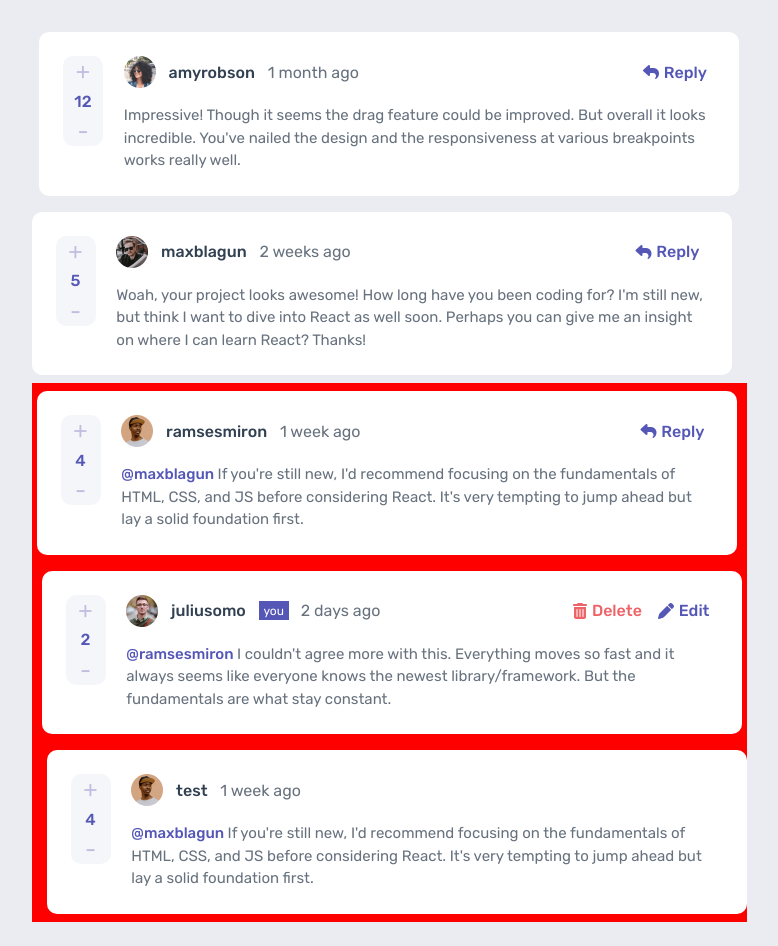
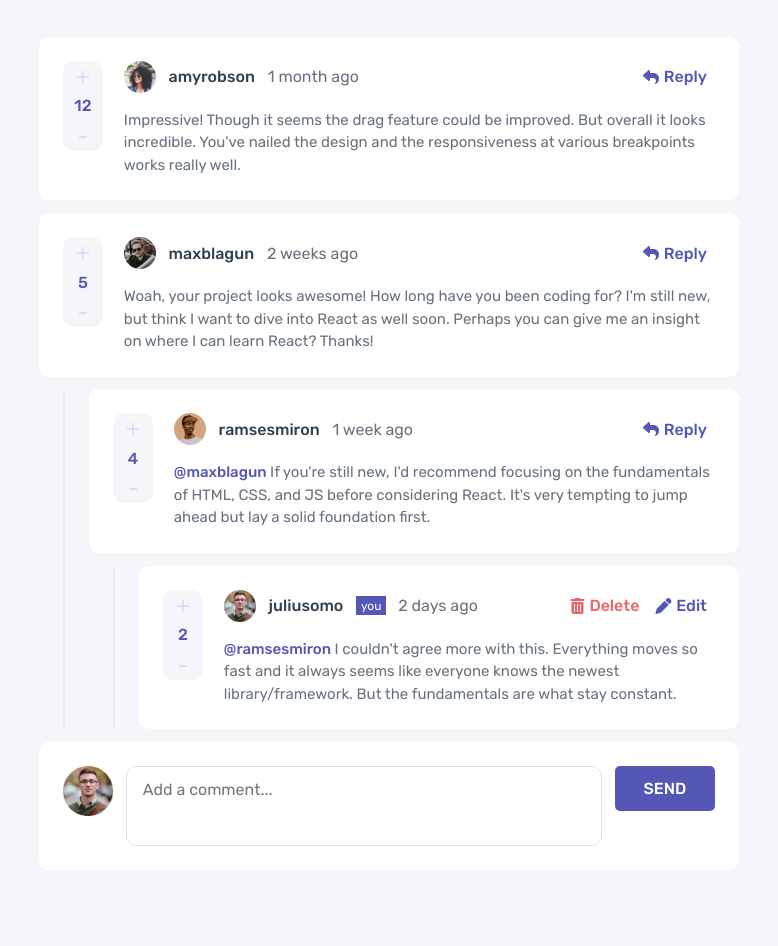
Before and after one commit to better5afe/Comments-section, a React (Create React App) app: page / in a window 1280 px wide. Shown: the whole page, without its empty margins (251-1029 px from the left). After the commit the page ends 907 px from the top, so only its background shows below. Built offline with nearby package versions, Linux system fonts and the light colour scheme.

Commit message:
added vertical line for nested comment replies and started working on the create/edit comment form

```diff
--- a/src/App.tsx
+++ b/src/App.tsx
@@ -1,11 +1,15 @@
 import CommentContextProvider from './context/CommentContextProvider';
 import CommentsList from './components/CommentsList';
+import CommentForm from './components/CommentForm';
 
 const App = () => {
 	return (
-		<CommentContextProvider>
+		<div className='app-wrapper'>
+			<CommentContextProvider>
 			<CommentsList />
+			<CommentForm placeholder='Add a comment...' buttonText='send' />
 		</CommentContextProvider>
+		</div>
 	);
 };
 
--- a/src/api/api.tsx
+++ b/src/api/api.tsx
@@ -57,19 +57,5 @@ export const getComments = async () => {
 			'2',
 			'ramsesmiron'
 		),
-		new CommentClass(
-			'5',
-			`If you're still new, I'd recommend focusing on the fundamentals of HTML, CSS, and JS before considering React. It's very tempting to jump ahead but lay a solid foundation first.`,
-			{
-				username: 'test',
-				userImg: require('../assets/images/image-ramsesmiron.png'),
-				userId: '3',
-			},
-			'4',
-			'1 week ago',
-			'4',
-			'maxblagun'
-
-		),
 	];
 };
--- a/src/assets/colors.css
+++ b/src/assets/colors.css
@@ -5,7 +5,7 @@
 	--light-grayish-blue: hsl(210, 14%, 59%);
 	--soft-red: hsl(358, 79%, 66%);
 	--pale-red: hsl(357, 100%, 86%);
-	--gray: hsl(247, 36%, 81%);
+	--gray: hsl(248, 66%, 91%);
 	--light-gray: hsl(223, 19%, 93%);
 	--very-light-gray: hsl(228, 33%, 97%);
 	--white: hsl(0, 0%, 100%);
--- a/src/components/Comment.css
+++ b/src/components/Comment.css
@@ -1,14 +1,4 @@
 @import url('../assets/colors.css');
-
-.comment-box {
-	width: 100%;
-	max-width: 700px;
-	padding: 0.8em;
-	margin: 0.5em 0;
-	background-color: var(--white);
-	border-radius: 1rem;
-	color: var(--grayish-blue);
-}
 
 .comment-header {
 	margin-bottom: 1em;
@@ -18,11 +8,6 @@
 .comment-info {
 	display: flex;
 	align-items: center;
-}
-
-.avatar {
-	height: 32px;
-	width: 32px;
 }
 
 .username {
@@ -56,24 +41,13 @@
 	align-items: center;
 }
 
-.replies-box {
-	display: flex;
-	background-color: red;
-	justify-content: space-between;
-	align-items: start;
+.nested-replies {
+	padding-left: 0.8em;
+	list-style-type: none;
+	border-left: 1px solid var(--gray);
 }
 
-.reply-separator {
-	height: 100%;
-	width: 5px;
-	background-color: red;
-}
 @media (min-width: 992px) {
-	.comment-box {
-		display: flex;
-		padding: 1.5em;
-	}
-
 	.comment-main {
 		order: 1;
 		margin-left: 1.3em;
@@ -93,4 +67,10 @@
 	.comment-aside {
 		display: block;
 	}
+
+	.nested-replies {
+		padding-left: 1.5em;
+		margin-left: 1.5em;
+		border-left: 2px solid var(--light-gray);
+	}
 }
--- a/src/components/Comment.tsx
+++ b/src/components/Comment.tsx
@@ -43,15 +43,15 @@ const Comment: React.FC<CommentProps> = ({
 		} else if (parentId !== null && commentLevel === 1) {
 			setNestingLevel(2);
 		} else if (parentId !== null && commentLevel === 2) {
-			setNestingLevel(3)
+			setNestingLevel(3);
 		}
 	}, [parentId, nestingLevel, commentLevel]);
 
 	const commentReplies = replies.filter((reply) => reply.parentId === id);
 
 	return (
-		<div>
-			<div className='comment-box' id={id}>
+		<>
+			<div className='component-box' id={id}>
 				<div className='comment-main'>
 					<div className='comment-header'>
 						<div className='comment-info'>
@@ -64,7 +64,6 @@ const Comment: React.FC<CommentProps> = ({
 							className='desktop-actions'
 							userId={userId}
 							nestingLevel={commentLevel}
-
 						/>
 					</div>
 					<div className='comment-body'>
@@ -82,15 +81,13 @@ const Comment: React.FC<CommentProps> = ({
 						className='mobile-actions'
 						userId={userId}
 						nestingLevel={commentLevel}
-
 					/>
 				</div>
 			</div>
 			{replies.length > 0 && (
-				<>
+				<ul className='nested-replies'>
 					{commentReplies.map((reply) => (
-						<div className='replies-box'>
-							<div className='reply-separator'>&nbsp;</div>
+						<li>
 							<Comment
 								key={reply.id}
 								id={reply.id}
@@ -105,11 +102,11 @@ const Comment: React.FC<CommentProps> = ({
 								replyingTo={reply.replyingTo}
 								commentLevel={nestingLevel}
 							/>
-						</div>
+						</li>
 					))}
-				</>
+				</ul>
 			)}
-		</div>
+		</>
 	);
 };
 
--- /dev/null
+++ b/src/components/CommentForm.css
@@ -0,0 +1,34 @@
+@import url('../assets/colors.css');
+
+.textarea {
+	height: 80px;
+	padding: 0.8em 1em;
+	margin-bottom: 0.8em;
+	border: 1px solid var(--gray);
+	border-radius: 1rem;
+	outline: none;
+	resize: none;
+	width: 100%;
+}
+
+.textarea:focus {
+	border: 1px solid var(--grayish-blue);
+}
+
+.form-btn {
+	float: right;
+}
+
+@media (min-width: 992px) {
+	.textarea {
+		margin: 0 0.8em;
+	}
+
+	.avatar {
+		order: -1;
+	}
+
+    .form-btn {
+        align-self: flex-start;
+    }
+}
--- a/src/components/CommentForm.tsx
+++ b/src/components/CommentForm.tsx
@@ -1,5 +1,28 @@
-const CommentForm = () => {
-	return <form></form>;
+import ActionBtn from './buttons/ActionBtn';
+import './CommentForm.css';
+
+const avatar = require('../assets/images/image-juliusomo.png');
+
+interface CommentFormProps {
+	placeholder: string;
+	buttonText: string;
+}
+
+const CommentForm: React.FC<CommentFormProps> = ({
+	placeholder,
+	buttonText,
+}) => {
+	const submitHandler = (event: React.FormEvent) => {
+		event.preventDefault();
+	};
+
+	return (
+		<form className='component-box' onSubmit={submitHandler}>
+			<textarea className='textarea' placeholder={placeholder}></textarea>
+			<img src={avatar} className='avatar form-avatar' alt="User's avatar" />
+			<ActionBtn text={buttonText} className='form-btn' />
+		</form>
+	);
 };
 
 export default CommentForm;
--- a/src/components/CommentsList.css
+++ /dev/null
@@ -1,5 +0,0 @@
-.comments-list {
-	display: flex;
-	flex-direction: column;
-	align-items: center;
-}
--- a/src/components/CommentsList.tsx
+++ b/src/components/CommentsList.tsx
@@ -1,8 +1,6 @@
 import { useContext } from 'react';
 import { CommentContext } from '../context/comment-context';
 import Comment from './Comment';
-
-import './CommentsList.css';
 
 const CommentsList = () => {
 	const commentCtx = useContext(CommentContext);
@@ -16,7 +14,7 @@ const CommentsList = () => {
 	);
 
 	return (
-		<div className='comments-list'>
+		<>
 			{rootComments.map((comment) => (
 				<Comment
 					key={comment.id}
@@ -33,7 +31,7 @@ const CommentsList = () => {
 					commentLevel={0}
 				/>
 			))}
-		</div>
+		</>
 	);
 };
 
--- a/src/components/buttons/ActionBtn.tsx
+++ b/src/components/buttons/ActionBtn.tsx
@@ -6,7 +6,7 @@ interface ActionBtnProps {
 }
 
 const ActionBtn: React.FC<ActionBtnProps> = ({ text, className }) => {
-	return <button className={`action-btn ${className}`}>{text}</button>;
+	return <button className={`action-btn ${className}`} value={text}>{text}</button>;
 };
 
 export default ActionBtn;
--- a/src/index.css
+++ b/src/index.css
@@ -13,8 +13,10 @@ html {
 }
 
 body {
+	display: flex;
+	justify-content: center;
 	padding: 1.5em 1em;
-	background-color: var(--light-gray);
+	background-color: var(--very-light-gray);
 }
 
 body,
@@ -23,6 +25,19 @@ textarea,
 textarea::placeholder {
 	font-family: 'Rubik', sans-serif;
 	font-size: 1.4rem;
+}
+
+.app-wrapper {
+	max-width: 700px;
+}
+
+.component-box {
+	width: 100%;
+	padding: 0.8em;
+	margin: 0.8em 0;
+	background-color: var(--white);
+	border-radius: 1rem;
+	color: var(--grayish-blue);
 }
 
 .reply-btn,
@@ -43,6 +58,11 @@ button i {
 	margin-right: 0.3em;
 }
 
+.avatar {
+	height: 32px;
+	width: 32px;
+}
+
 @media (min-width: 992px) {
 	body,
 	button,
@@ -50,4 +70,14 @@ button i {
 	textarea::placeholder {
 		font-size: 1.6rem;
 	}
+
+	.component-box {
+		display: flex;
+		padding: 1.5em;
+	}
+
+	.form-avatar {
+		height: 50px;
+		width: 50px;
+	}
 }
```
